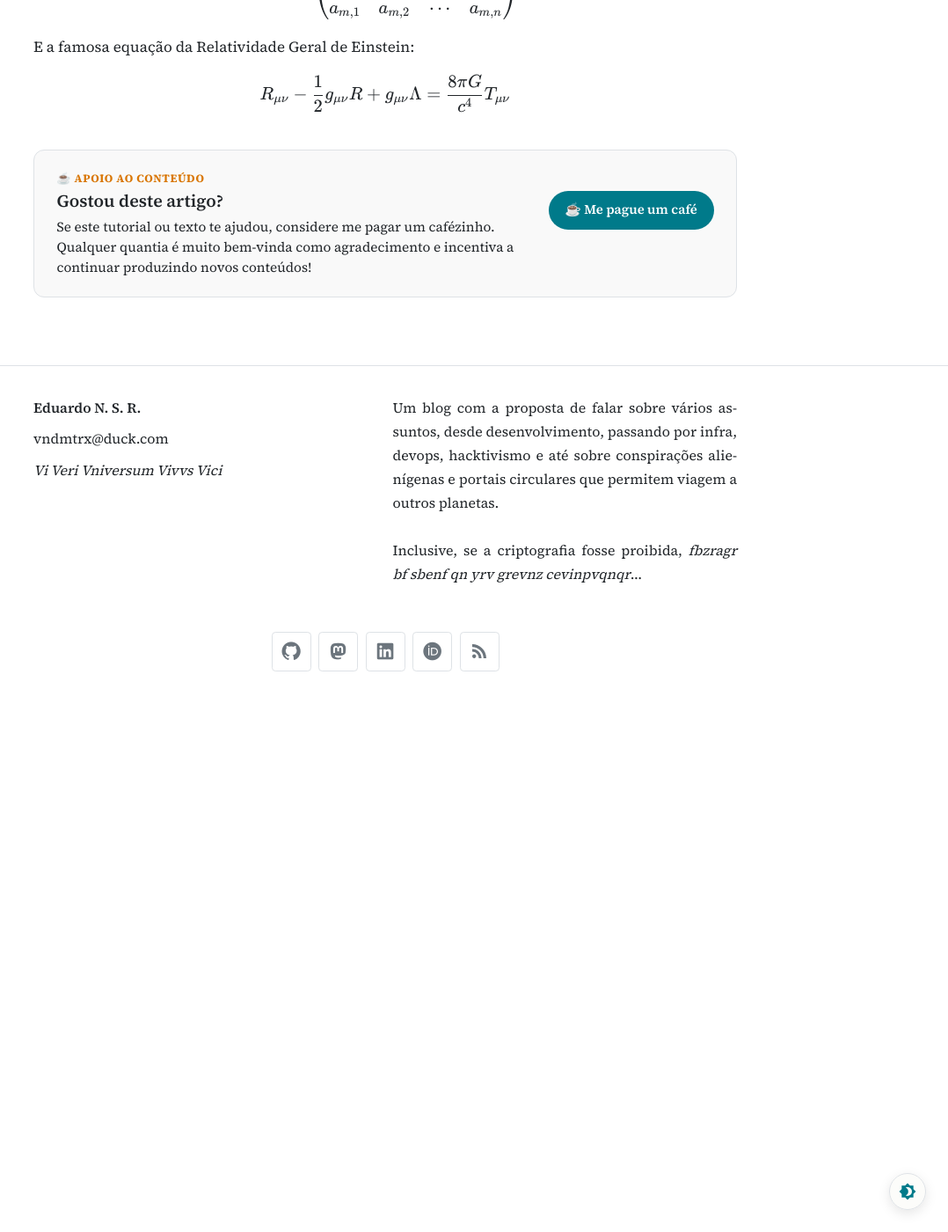
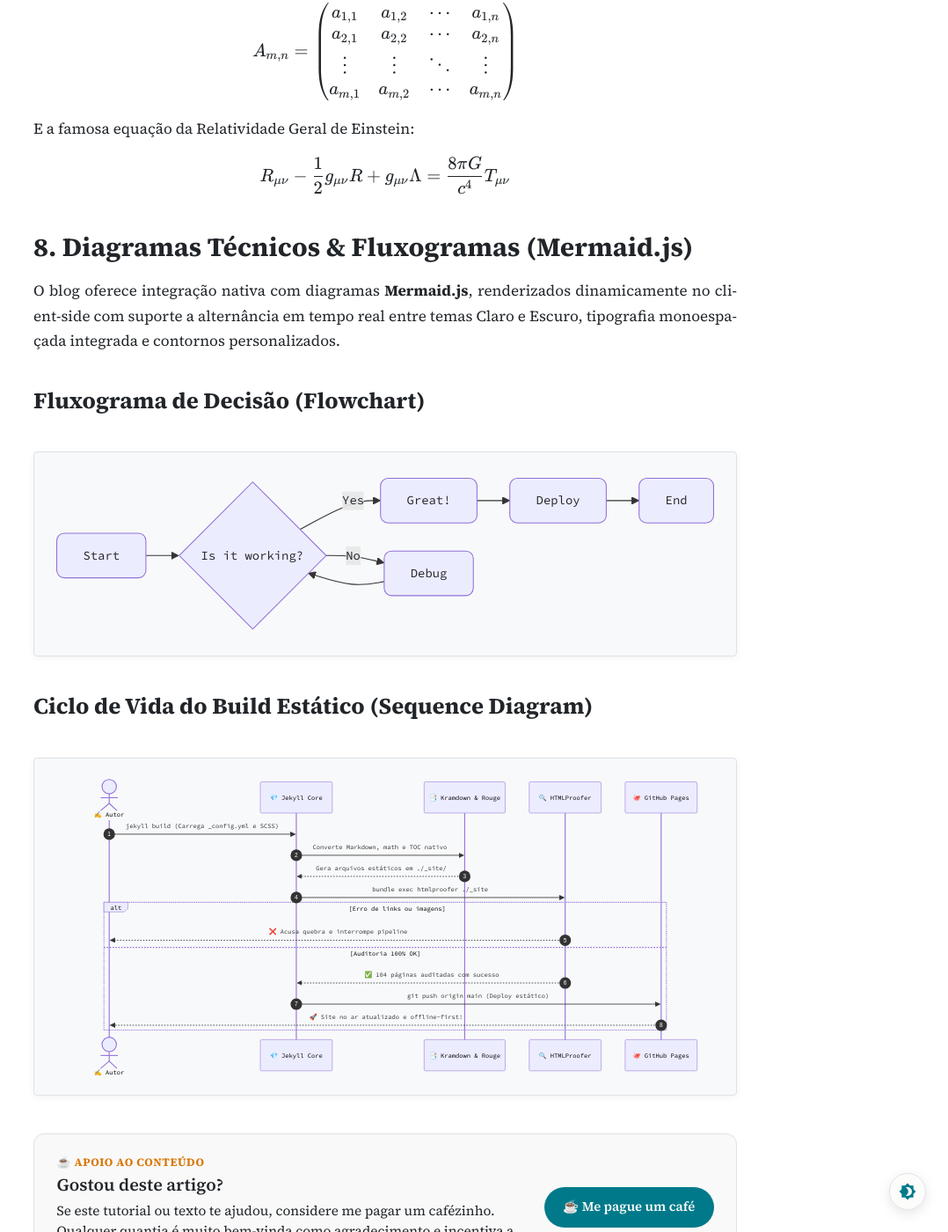
Before and after one commit to vndmtrx/vndmtrx.github.io, a Jekyll site: the page built from _posts/2024/03/2024-03-22-showcase.md, in a window 1280 px wide and 1400 px high, scrolled down 6922 px. Shown: the whole window at 88% size, without its empty margins (202-1280 px from the left). Built offline with Jekyll 4.4.1, drawn with Linux system fonts in a browser that asks for light colours; nearby versions of some CDN libraries; before the commit the page ends 7727 px from its top, so only the background shows below that; some of the changed text lies outside the part shown.

Commit message:
style: aperfeicoa design system, layout de botoes e suporte a diagramas Mermaid

````diff
--- a/_includes/mermaid.html
+++ b/_includes/mermaid.html
@@ -1,160 +1,9 @@
 <!-- Mermaid.js integration for vndmtrx.github.io -->
-<style>
-  .mermaid-wrapper {
-    display: flex;
-    justify-content: center;
-    margin: 2.5rem 0;
-    overflow-x: auto;
-    -webkit-overflow-scrolling: touch;
-    padding: 0.8rem 0;
-  }
-  .mermaid-wrapper .mermaid {
-    width: 100%;
-    display: flex;
-    justify-content: center;
-  }
-  .mermaid-wrapper .mermaid * {
-    hyphens: manual !important;
-    -webkit-hyphens: manual !important;
-    word-break: normal !important;
-  }
-  .mermaid-wrapper .mermaid svg {
-    max-width: 100%;
-    height: auto;
-    font-family: inherit;
-  }
-  .mermaid-wrapper .mermaid .node rect,
-  .mermaid-wrapper .mermaid .node polygon {
-    rx: 8px !important;
-    ry: 8px !important;
-  }
-  .mermaid-wrapper .mermaid .node .label,
-  .mermaid-wrapper .mermaid .node foreignObject,
-  .mermaid-wrapper .mermaid .node .nodeLabel {
-    text-align: left !important;
-    line-height: 1.6;
-  }
-  .mermaid-wrapper .mermaid .node.key .label,
-  .mermaid-wrapper .mermaid .node.key foreignObject,
-  .mermaid-wrapper .mermaid .node.key .nodeLabel {
-    text-align: center !important;
-  }
-  .mermaid-wrapper .mermaid .node ul {
-    text-align: left !important;
-    margin: 0.4rem 0 0.1rem 0 !important;
-    padding-left: 1.2rem !important;
-    display: block !important;
-  }
-  .mermaid-wrapper .mermaid .node li {
-    text-align: left !important;
-    margin-bottom: 0.25rem;
-    line-height: 1.5;
-  }
-
-  /* --- Badge VS --- */
-  .mermaid-wrapper .mermaid .node.vs .label,
-  .mermaid-wrapper .mermaid .node.vs foreignObject,
-  .mermaid-wrapper .mermaid .node.vs .nodeLabel {
-    text-align: center !important;
-    font-weight: 700 !important;
-    font-size: 0.82rem !important;
-    letter-spacing: 1.5px !important;
-  }
-
-  /* --- Tema Claro (Classic) --- */
-  [data-theme="classic"] .mermaid .node.vs circle,
-  [data-theme="classic"] .mermaid .node.vs rect {
-    fill: #e2e8f0 !important;
-    stroke: #64748b !important;
-    stroke-width: 2px !important;
-  }
-  [data-theme="classic"] .mermaid .node.vs .label,
-  [data-theme="classic"] .mermaid .node.vs span {
-    color: #1e293b !important;
-  }
-  [data-theme="classic"] .mermaid .node.key rect {
-    fill: #f1f5f9 !important;
-    stroke: #64748b !important;
-    stroke-width: 1.5px !important;
-  }
-  [data-theme="classic"] .mermaid .node.neutral rect {
-    fill: #ffffff !important;
-    stroke: #cbd5e1 !important;
-    stroke-width: 1.5px !important;
-  }
-  [data-theme="classic"] .mermaid .node.failure rect {
-    fill: #fef2f2 !important;
-    stroke: #ef4444 !important;
-    stroke-width: 1.5px !important;
-  }
-  [data-theme="classic"] .mermaid .node.failure .label,
-  [data-theme="classic"] .mermaid .node.failure span {
-    color: #991b1b !important;
-  }
-  [data-theme="classic"] .mermaid .node.success rect {
-    fill: #f0fdf4 !important;
-    stroke: #22c55e !important;
-    stroke-width: 1.5px !important;
-  }
-  [data-theme="classic"] .mermaid .node.success .label,
-  [data-theme="classic"] .mermaid .node.success span {
-    color: #166534 !important;
-  }
-
-  /* --- Tema Escuro (Dark) --- */
-  [data-theme="dark"] .mermaid .node.vs circle,
-  [data-theme="dark"] .mermaid .node.vs rect {
-    fill: #1e293b !important;
-    stroke: #64748b !important;
-    stroke-width: 2px !important;
-  }
-  [data-theme="dark"] .mermaid .node.vs .label,
-  [data-theme="dark"] .mermaid .node.vs span {
-    color: #f1f5f9 !important;
-  }
-  [data-theme="dark"] .mermaid .node.key rect {
-    fill: #1e293b !important;
-    stroke: #475569 !important;
-    stroke-width: 1.5px !important;
-  }
-  [data-theme="dark"] .mermaid .node.key .label,
-  [data-theme="dark"] .mermaid .node.key span {
-    color: #f1f5f9 !important;
-  }
-  [data-theme="dark"] .mermaid .node.neutral rect {
-    fill: #1e293b !important;
-    stroke: #475569 !important;
-    stroke-width: 1.5px !important;
-  }
-  [data-theme="dark"] .mermaid .node.neutral .label,
-  [data-theme="dark"] .mermaid .node.neutral span {
-    color: #e2e8f0 !important;
-  }
-  [data-theme="dark"] .mermaid .node.failure rect {
-    fill: #351616 !important;
-    stroke: #f87171 !important;
-    stroke-width: 1.5px !important;
-  }
-  [data-theme="dark"] .mermaid .node.failure .label,
-  [data-theme="dark"] .mermaid .node.failure span {
-    color: #fecaca !important;
-  }
-  [data-theme="dark"] .mermaid .node.success rect {
-    fill: #132e22 !important;
-    stroke: #4ade80 !important;
-    stroke-width: 1.5px !important;
-  }
-  [data-theme="dark"] .mermaid .node.success .label,
-  [data-theme="dark"] .mermaid .node.success span {
-    color: #bbf7d0 !important;
-  }
-</style>
-
 <script type="module">
-  import mermaid from 'https://cdn.jsdelivr.net/npm/mermaid@12/dist/mermaid.esm.min.mjs';
+  import mermaid from 'https://cdn.jsdelivr.net/npm/mermaid@11/dist/mermaid.esm.min.mjs';
 
   function getTheme() {
-    return document.documentElement.getAttribute('data-theme') === 'dark' ? 'dark' : 'neutral';
+    return document.documentElement.getAttribute('data-theme') === 'dark' ? 'dark' : 'default';
   }
 
   let renderCounter = 0;
@@ -163,9 +12,24 @@
     const src = container.getAttribute('data-mermaid-src');
     if (!src) return;
     try {
-      const id = 'mermaid-diagram-' + (++renderCounter);
+      const id = 'mermaid-svg-' + (++renderCounter);
       const { svg } = await mermaid.render(id, src);
       container.innerHTML = svg;
+      const svgEl = container.querySelector('svg');
+      if (svgEl) {
+        // Impede que diagramas pequenos sejam esticados desproporcionalmente para 100% da largura
+        svgEl.style.maxWidth = '100%';
+        svgEl.style.height = 'auto';
+        if (svgEl.getAttribute('viewBox')) {
+          const parts = svgEl.getAttribute('viewBox').split(' ');
+          if (parts.length === 4) {
+            const naturalWidth = parseFloat(parts[2]);
+            if (naturalWidth && naturalWidth < 700) {
+              svgEl.style.maxWidth = naturalWidth + 'px';
+            }
+          }
+        }
+      }
     } catch (err) {
       console.error('Falha ao renderizar diagrama Mermaid:', err);
     }
@@ -175,8 +39,13 @@
     mermaid.initialize({
       startOnLoad: false,
       theme: getTheme(),
-      fontFamily: 'inherit',
+      fontFamily: 'Source Code Pro, monospace',
+      fontSize: 13,
       securityLevel: 'loose',
+      themeVariables: {
+        fontSize: '13px',
+        fontFamily: 'Source Code Pro, monospace'
+      },
       flowchart: {
         useMaxWidth: true,
         htmlLabels: true,
@@ -184,7 +53,15 @@
         wrappingWidth: 500,
         nodeSpacing: 30,
         rankSpacing: 35,
-        padding: 16
+        padding: 14
+      },
+      sequence: {
+        useMaxWidth: true,
+        actorMargin: 50,
+        boxMargin: 10,
+        boxTextMargin: 5,
+        noteMargin: 10,
+        messageMargin: 35
       }
     });
 
--- a/_posts/2024/03/2024-03-22-showcase.md
+++ b/_posts/2024/03/2024-03-22-showcase.md
@@ -237,3 +238,43 @@ E a famosa equação da Relatividade Geral de Einstein:
 $$
 R_{\mu \nu} - \frac{1}{2}g_{\mu \nu}R + g_{\mu \nu}\Lambda = \frac{8\pi G}{c^4}T_{\mu \nu}
 $$
+
+## 8. Diagramas Técnicos & Fluxogramas (Mermaid.js)
+
+O blog oferece integração nativa com diagramas **Mermaid.js**, renderizados dinamicamente no client-side com suporte a alternância em tempo real entre temas Claro e Escuro, tipografia monoespaçada integrada e contornos personalizados.
+
+### Fluxograma de Decisão (Flowchart)
+
+```mermaid
+flowchart LR
+    A[Start] --> B{Is it working?}
+    B -->|Yes| C[Great!]
+    B -->|No| D[Debug]
+    D --> B
+    C --> E[Deploy]
+    E --> F[End]
+```
+
+### Ciclo de Vida do Build Estático (Sequence Diagram)
+
+```mermaid
+sequenceDiagram
+    autonumber
+    actor Autor as ✍️ Autor
+    participant Jekyll as 💎 Jekyll Core
+    participant Kramdown as 📑 Kramdown & Rouge
+    participant HTMLProofer as 🔍 HTMLProofer
+    participant GitHub as 🐙 GitHub Pages
+
+    Autor->>Jekyll: jekyll build (Carrega _config.yml e SCSS)
+    Jekyll->>Kramdown: Converte Markdown, math e TOC nativo
+    Kramdown-->>Jekyll: Gera arquivos estáticos em ./_site/
+    Jekyll->>HTMLProofer: bundle exec htmlproofer ./_site
+    alt Erro de links ou imagens
+        HTMLProofer-->>Autor: ❌ Acusa quebra e interrompe pipeline
+    else Auditoria 100% OK
+        HTMLProofer-->>Jekyll: ✅ 104 páginas auditadas com sucesso
+        Jekyll->>GitHub: git push origin main (Deploy estático)
+        GitHub-->>Autor: 🚀 Site no ar atualizado e offline-first!
+    end
+```
--- a/_sass/base/_typography.scss
+++ b/_sass/base/_typography.scss
@@ -81,7 +81,19 @@ html { font-size: 95%; } /* Mobile: ~15px */
 @media (min-width: 992px) { html { font-size: 106.25%; } } /* Desktop: 17px */
 @media (min-width: 1200px) { html { font-size: 106.25%; } } /* Monitores Largos: 17px máximo */
 
-/* Utilitários de Alinhamento */
+/* Utilitários de Alinhamento e UI */
 .text-center {
   text-align: center;
 }
+
+/* Amostra visual de cor (Color Swatch / Pipeta do DevTools) */
+.color-swatch {
+  display: inline-block;
+  width: 0.85em;
+  height: 0.85em;
+  border-radius: 3px;
+  vertical-align: -0.1em;
+  margin-right: 0.35em;
+  border: 1px solid rgba(128, 128, 128, 0.35);
+  box-shadow: 0 1px 2px rgba(0, 0, 0, 0.1);
+}
--- /dev/null
+++ b/_sass/components/_mermaid.scss
@@ -0,0 +1,185 @@
+/* ==========================================================================
+   Diagramas Mermaid.js - Integração Editorial com Design System
+   ========================================================================== */
+
+.mermaid-wrapper {
+  display: flex;
+  justify-content: center;
+  align-items: center;
+  margin: 2.5rem 0;
+  padding: 1.25rem 1rem;
+  background-color: var(--pico-card-background-color);
+  border: 1px solid var(--pico-muted-border-color);
+  border-radius: var(--pico-border-radius);
+  overflow-x: auto;
+  -webkit-overflow-scrolling: touch;
+  box-shadow: 0 2px 8px rgba(0, 0, 0, 0.05);
+  transition: background-color 0.2s ease, border-color 0.2s ease;
+
+  &:hover {
+    border-color: rgba(128, 128, 128, 0.35);
+  }
+
+  .mermaid {
+    width: 100%;
+    display: flex;
+    justify-content: center;
+    align-items: center;
+
+    * {
+      hyphens: manual !important;
+      -webkit-hyphens: manual !important;
+      word-break: normal !important;
+    }
+
+    svg {
+      max-width: 100%;
+      height: auto;
+      font-family: var(--pico-font-family-monospace), monospace !important;
+    }
+
+    /* Arredondamento harmônico nos nós do flowchart */
+    .node rect,
+    .node polygon {
+      rx: 8px !important;
+      ry: 8px !important;
+    }
+
+    .node .label,
+    .node foreignObject,
+    .node .nodeLabel {
+      text-align: left !important;
+      line-height: 1.5;
+    }
+
+    .node.key .label,
+    .node.key foreignObject,
+    .node.key .nodeLabel {
+      text-align: center !important;
+    }
+
+    .node ul {
+      text-align: left !important;
+      margin: 0.4rem 0 0.1rem 0 !important;
+      padding-left: 1.2rem !important;
+      display: block !important;
+    }
+
+    .node li {
+      text-align: left !important;
+      margin-bottom: 0.25rem;
+      line-height: 1.4;
+    }
+
+    /* Badge VS */
+    .node.vs .label,
+    .node.vs foreignObject,
+    .node.vs .nodeLabel {
+      text-align: center !important;
+      font-weight: 700 !important;
+      font-size: 0.82rem !important;
+      letter-spacing: 1.5px !important;
+    }
+  }
+}
+
+/* --------------------------------------------------------------------------
+   Cores Semânticas dos Nós (Suporte aos Modos Claro & Escuro)
+   -------------------------------------------------------------------------- */
+
+/* TEMA CLARO */
+:root:not([data-theme="dark"]),
+[data-theme="light"] {
+  .mermaid {
+    .node.vs circle,
+    .node.vs rect {
+      fill: #e2e8f0 !important;
+      stroke: #64748b !important;
+      stroke-width: 2px !important;
+    }
+    .node.vs .label,
+    .node.vs span {
+      color: #1e293b !important;
+    }
+    .node.key rect {
+      fill: #f1f5f9 !important;
+      stroke: #64748b !important;
+      stroke-width: 1.5px !important;
+    }
+    .node.neutral rect {
+      fill: #ffffff !important;
+      stroke: var(--pico-muted-border-color) !important;
+      stroke-width: 1.5px !important;
+    }
+    .node.failure rect {
+      fill: #fef2f2 !important;
+      stroke: var(--accent-red) !important;
+      stroke-width: 1.5px !important;
+    }
+    .node.failure .label,
+    .node.failure span {
+      color: #991b1b !important;
+    }
+    .node.success rect {
+      fill: #f0fdf4 !important;
+      stroke: var(--accent-green) !important;
+      stroke-width: 1.5px !important;
+    }
+    .node.success .label,
+    .node.success span {
+      color: #166534 !important;
+    }
+  }
+}
+
+/* TEMA ESCURO */
+[data-theme="dark"] {
+  .mermaid {
+    .node.vs circle,
+    .node.vs rect {
+      fill: #363337 !important;
+      stroke: #64748b !important;
+      stroke-width: 2px !important;
+    }
+    .node.vs .label,
+    .node.vs span {
+      color: #fcfcfa !important;
+    }
+    .node.key rect {
+      fill: #363337 !important;
+      stroke: #78dce8 !important;
+      stroke-width: 1.5px !important;
+    }
+    .node.key .label,
+    .node.key span {
+      color: #fcfcfa !important;
+    }
+    .node.neutral rect {
+      fill: #221f22 !important;
+      stroke: var(--pico-muted-border-color) !important;
+      stroke-width: 1.5px !important;
+    }
+    .node.neutral .label,
+    .node.neutral span {
+      color: #fcfcfa !important;
+    }
+    .node.failure rect {
+      fill: #3a1d28 !important;
+      stroke: var(--accent-red) !important;
+      stroke-width: 1.5px !important;
+    }
+    .node.failure .label,
+    .node.failure span {
+      color: #ffb4c8 !important;
+    }
+    .node.success rect {
+      fill: #1d3322 !important;
+      stroke: var(--accent-green) !important;
+      stroke-width: 1.5px !important;
+    }
+    .node.success .label,
+    .node.success span {
+      color: #c9f5a2 !important;
+    }
+  }
+}
--- a/_sass/components/_pix.scss
+++ b/_sass/components/_pix.scss
@@ -2,11 +2,9 @@
    Modal do PIX (Restauração do Minima)
    ========================================================================== */
 
-/* Body lock when modal is open (Trava para mobile/iOS) */
-html.pix-modal-open,
+/* Body lock when modal is open */
 body.pix-modal-open {
   overflow: hidden;
-  height: 100%;
 }
 
 /* Modal Overlay & Backdrop */
@@ -269,14 +267,25 @@ html[data-theme="dark"] .pix-modal-header .pix-modal-badge {
     }
   }
 
+  .post-pix-action {
+    display: flex;
+    align-items: center;
+    justify-content: center;
+    flex-shrink: 0;
+    margin: 0;
+    padding: 0;
+  }
+
   .post-pix-btn {
     display: inline-flex;
     align-items: center;
+    justify-content: center;
     gap: 0.5rem;
-    padding: 0.55rem 1.1rem;
+    padding: 0.6rem 1.25rem;
+    margin: 0;
     font-size: 0.875rem;
     font-weight: 600;
-    color: #ffffff;
+    color: var(--pico-primary-inverse);
     background-color: var(--pico-primary);
     border: none;
     border-radius: 50px;
@@ -288,7 +297,7 @@ html[data-theme="dark"] .pix-modal-header .pix-modal-badge {
     &:hover {
       background-color: var(--pico-primary-hover);
       transform: translateY(-1px);
-      color: #fff;
+      color: var(--pico-primary-inverse);
       text-decoration: none;
     }
 
--- a/_sass/layout/_post.scss
+++ b/_sass/layout/_post.scss
@@ -220,8 +220,8 @@ sup[id^="fnref"] {
 }
 sup[id^="fnref"] a.footnote { padding: 0 0.15em; font-weight: 600; text-decoration: none; }
 .footnotes {
-  font-size: 0.85rem; line-height: 1.6; border-top: 1px solid var(--pico-muted-border-color);
-  margin-top: 2.5rem; padding-top: 1.25rem;
+  font-size: 0.85rem; line-height: 1.6; border-top: none;
+  margin-top: 0.5rem; padding-top: 0;
 }
 .footnotes ol { margin-left: 1.5rem; padding-left: 0; }
 .footnotes li { margin-bottom: 0.5rem; }
--- a/_sass/main.scss
+++ b/_sass/main.scss
@@ -13,6 +13,7 @@
 @use "components/details";
 @use "components/toc";
 @use "components/cards";
+@use "components/mermaid";
 
 // Layout Estrutural da Página
 @use "layout/header";
````
Also changed, not shown: other parts of _posts/2024/03/2024-03-22-showcase.md (+1 -0 lines).
